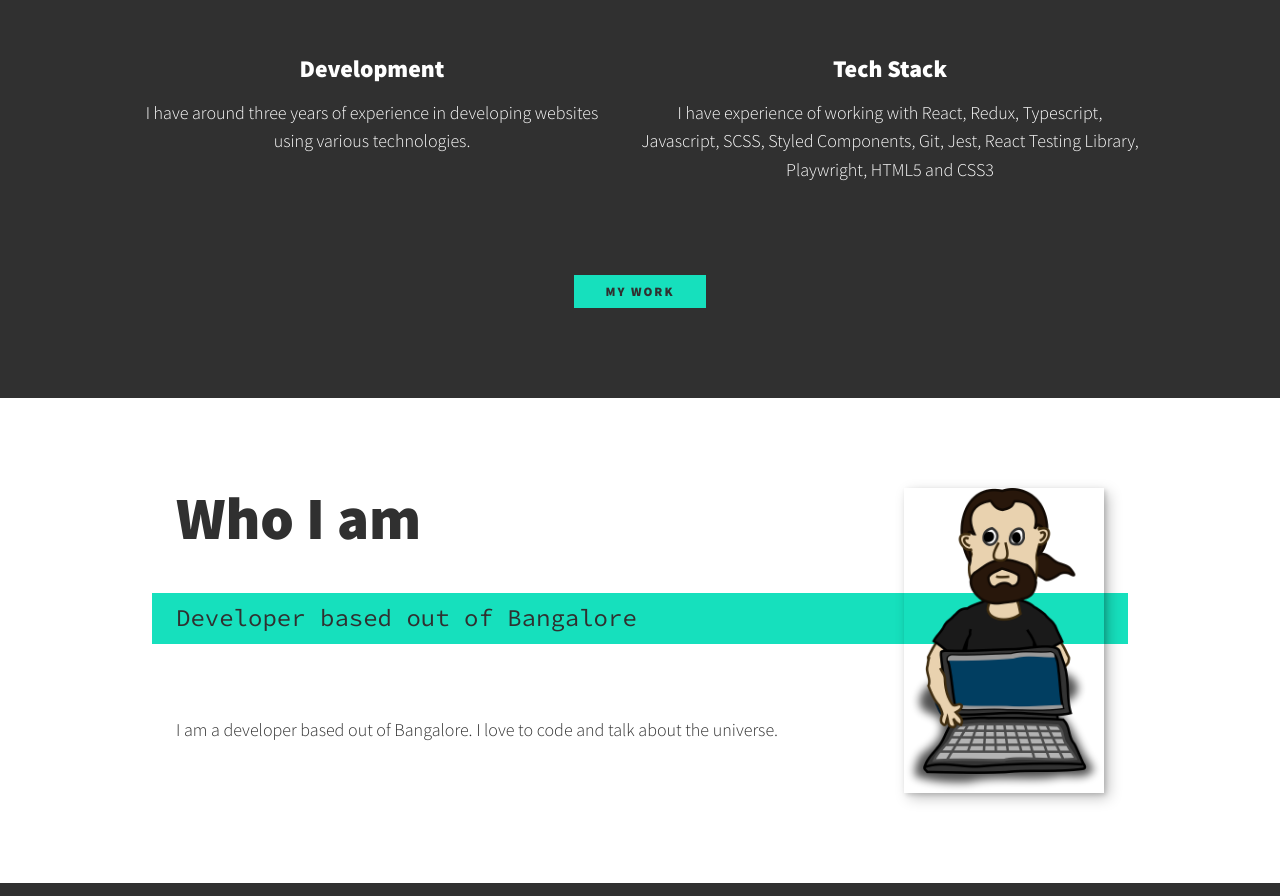
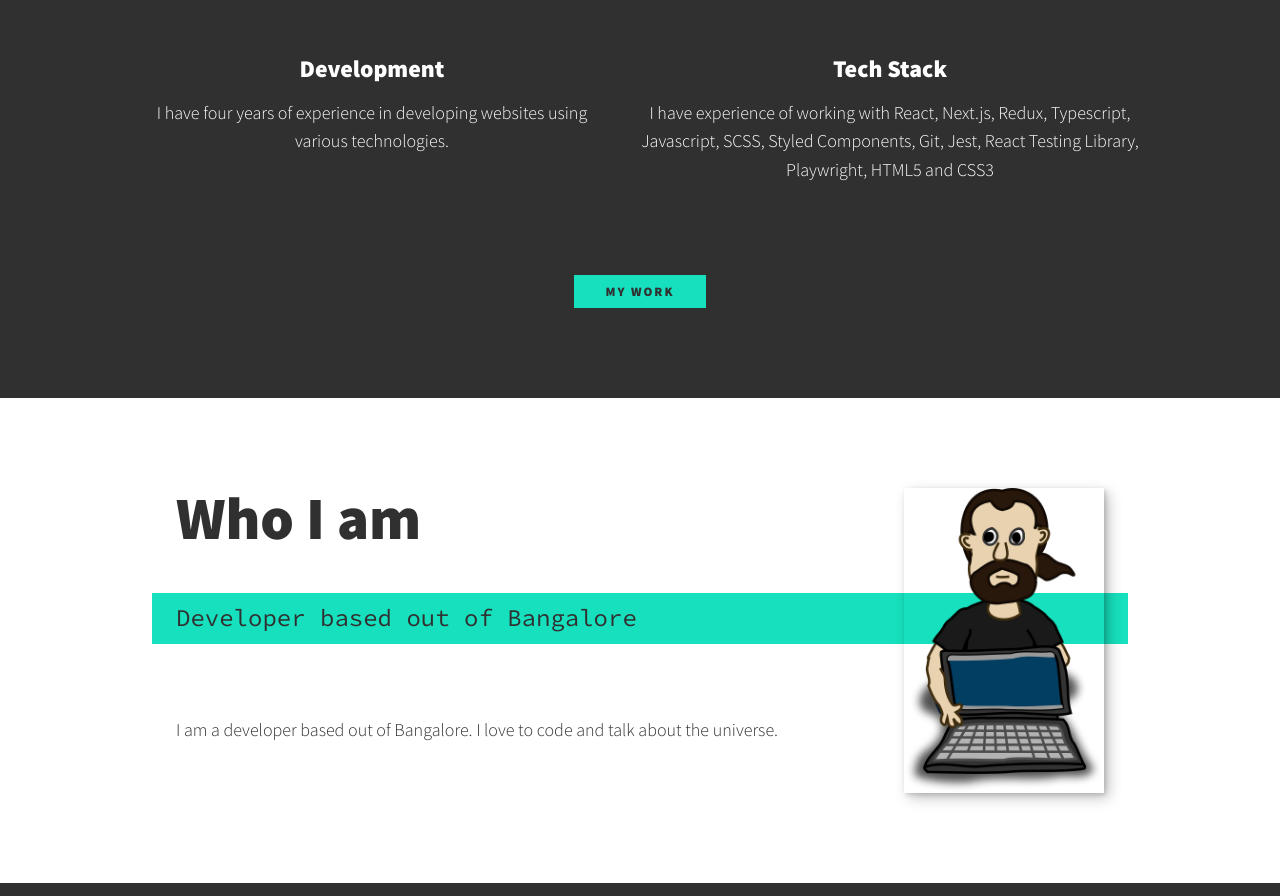
Before and after one commit to kumar-360/portfolio-v2, a plain HTML site: page index.html in a window 1280 px wide. Shown: the part 805-1701 px from the top of the page. Drawn offline with nearby package versions, Linux system fonts and the light colour scheme.

Commit message:
chore: tech stack updated

```diff
--- a/index.html
+++ b/index.html
@@ -42,11 +42,11 @@
         <div class="services">
             <div class="service">
                 <h3>Development</h3>
-                <p>I have around three years of experience in developing websites using various technologies.</p>
+                <p>I have four years of experience in developing websites using various technologies.</p>
             </div>
             <div class="service">
                 <h3>Tech Stack</h3>
-                <p>I have experience of working with React, Redux, Typescript, Javascript, SCSS, Styled Components, Git, Jest, React Testing Library, Playwright, HTML5 and CSS3</p>
+                <p>I have experience of working with React, Next.js, Redux, Typescript, Javascript, SCSS, Styled Components, Git, Jest, React Testing Library, Playwright, HTML5 and CSS3</p>
             </div>
         </div>
 
```
